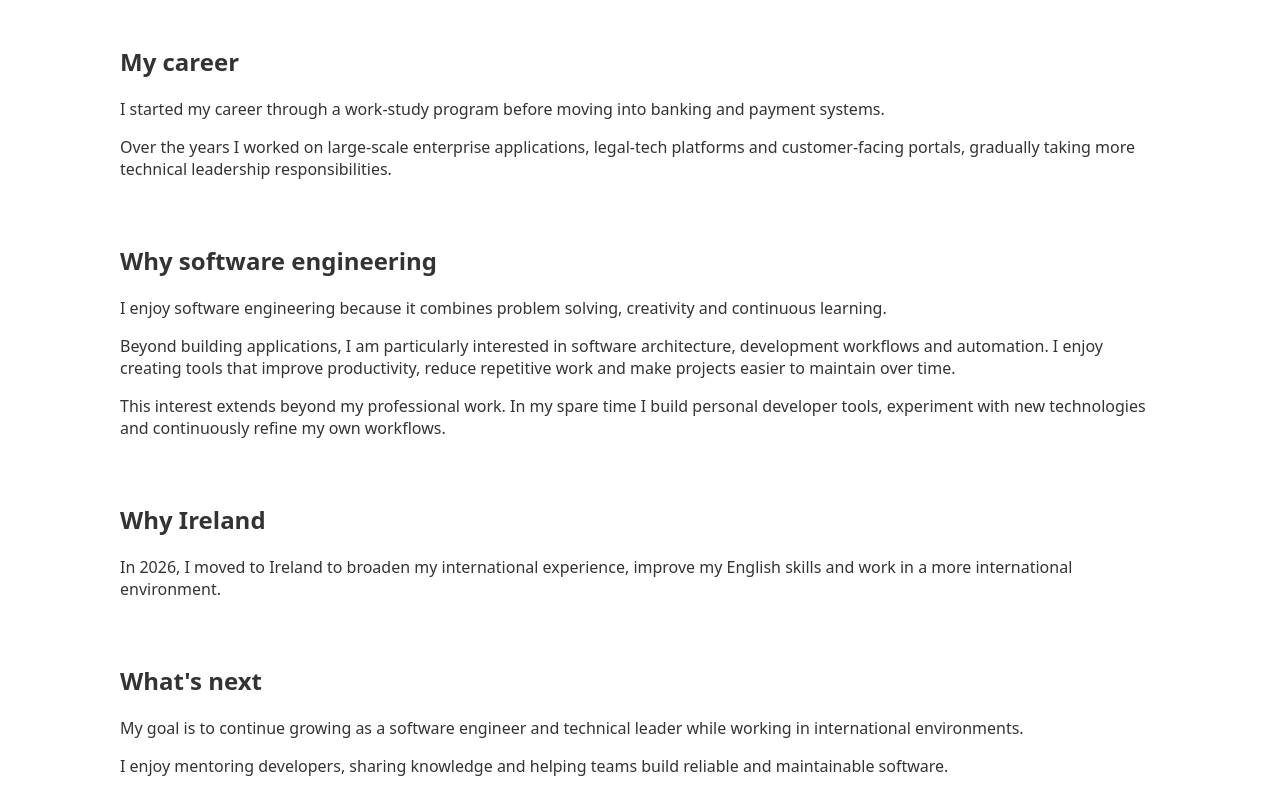
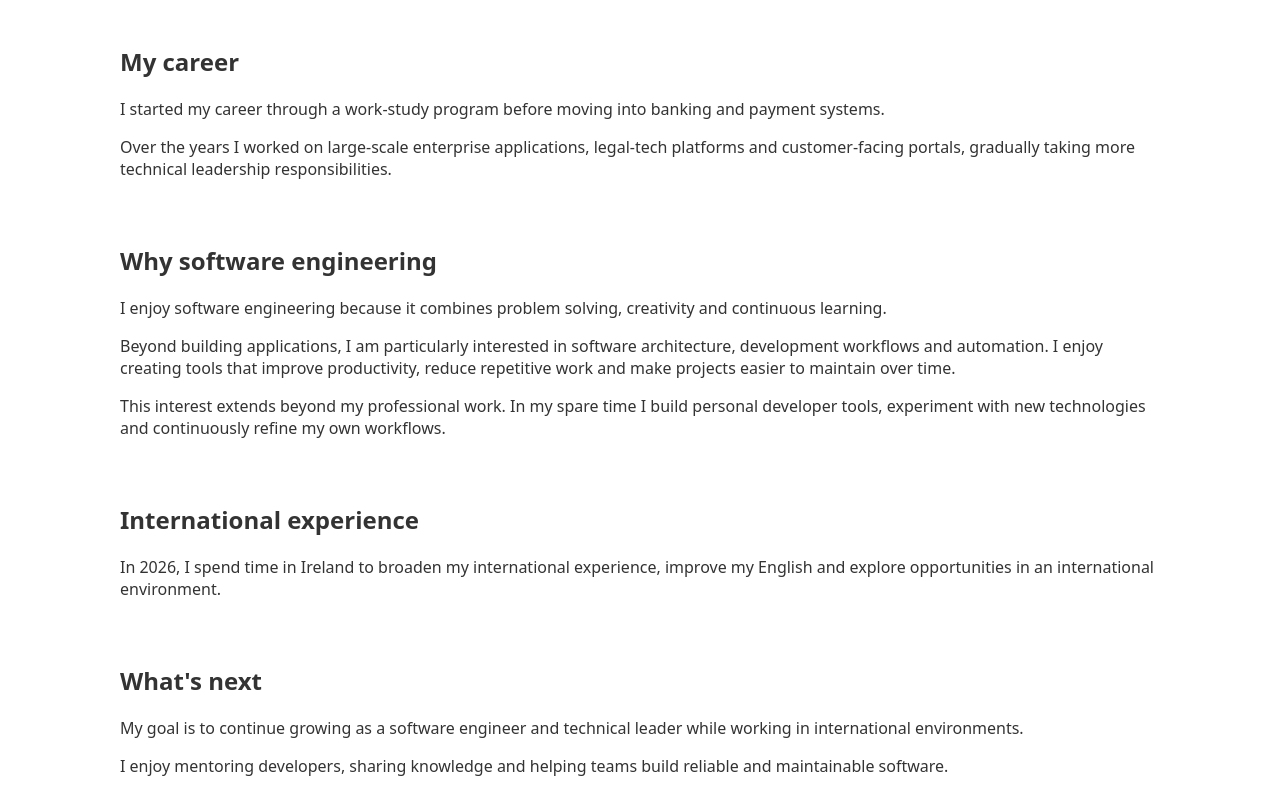
Before and after one commit to chinjto/cyril-defaye-fr, an Angular app: page /about in a window 1280 px wide. Shown: the part 382-1178 px from the top of the page. Built offline with nearby package versions, Linux system fonts and the light colour scheme.

Commit message:
feat(updates): Update content on actual situation
- Add PHP and C# on missed places
- Clarify actual Irish situation

```diff
--- a/src/app/app.routes.server.ts
+++ b/src/app/app.routes.server.ts
@@ -1,6 +1,6 @@
 import { ServerRoute } from '@angular/ssr';
 
-import { getPrerenderServerRoutes } from './core/routing/prerender-routes';
+import { getPrerenderServerRoutes } from '@core/routing/prerender-routes';
 import { routes } from './app.routes';
 
 export const serverRoutes: ServerRoute[] = getPrerenderServerRoutes(routes);
--- a/src/app/app.routes.ts
+++ b/src/app/app.routes.ts
@@ -1,6 +1,6 @@
 import { Routes } from '@angular/router';
 
-import { withSeoMetadata } from './core/seo/seo-metadata';
+import { withSeoMetadata } from '@core/seo/seo-metadata';
 
 export const routes: Routes = [
   {
--- a/src/app/pages/about/about.html
+++ b/src/app/pages/about/about.html
@@ -38,9 +38,9 @@
 </section>
 
 <section class="section">
-  <h1>Why Ireland</h1>
+  <h1>International experience</h1>
   <p>
-    In 2026, I moved to Ireland to broaden my international experience, improve my English skills and work in a more international environment.
+    In 2026, I spend time in Ireland to broaden my international experience, improve my English and explore opportunities in an international environment.
   </p>
 </section>
 
--- a/src/app/pages/studies/studies.html
+++ b/src/app/pages/studies/studies.html
@@ -16,7 +16,7 @@
 
       <ul>
         <li>Master-level work-study program focused on software engineering and system architecture.</li>
-        <li>Worked on advanced Java, J2EE, REST, UML, design patterns and software quality topics.</li>
+        <li>Worked on advanced Java, J2EE, C#, REST, UML, design patterns and software quality topics.</li>
         <li>Completed the program alongside my work-study experience at Natixis.</li>
       </ul>
 
--- a/src/app/pages/works/works.html
+++ b/src/app/pages/works/works.html
@@ -59,12 +59,14 @@
       <ul>
         <li>Worked for clients in telecom, healthcare, payment and public service domains.</li>
         <li>Developed Java, Spring and web applications across multiple contexts.</li>
+        <li>Developed PHP / Joomla modules and Kotlin / Android application during Covid period for operational continuity.</li>
         <li>Handled both backend and frontend responsibilities depending on missions.</li>
       </ul>
 
       <div class="tags">
         <span>Java</span>
         <span>Spring</span>
+        <span>PHP</span>
         <span>Angular</span>
         <span>Consulting</span>
         <span>Telecom</span>
```
